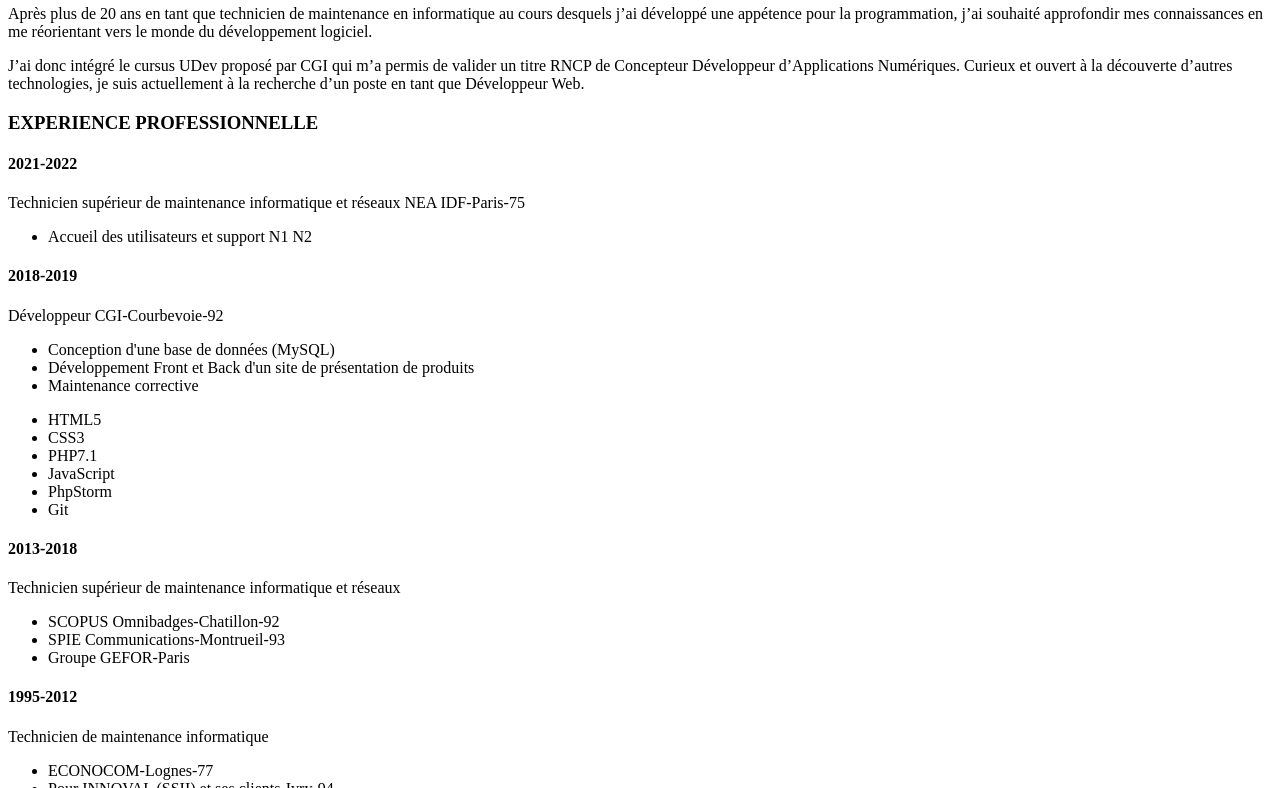
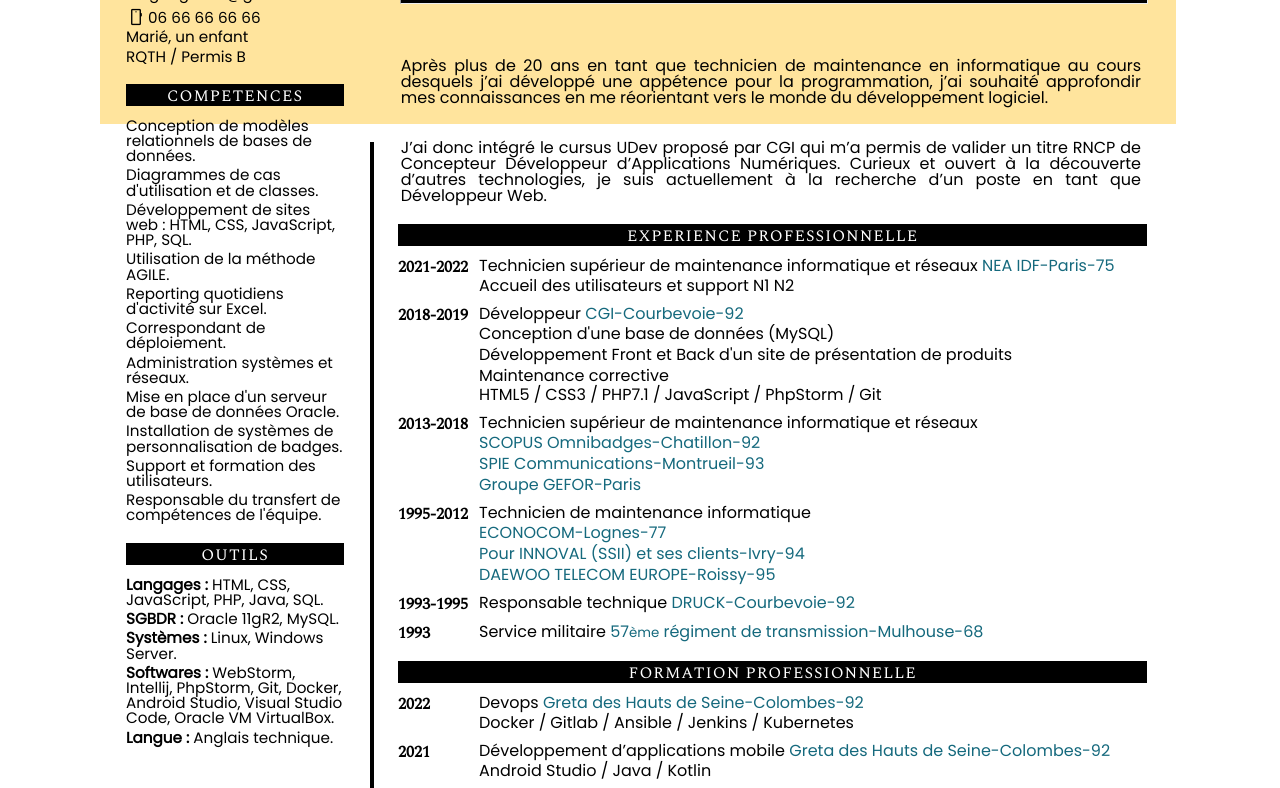
Before and after one commit to up-skilling/cv-switchstyles, a plain HTML site: page index.html in a window 1280 px wide. Shown: the part 122-910 px from the top of the page. Drawn offline with nearby package versions, Linux system fonts and the light colour scheme; a script that the page names is missing.

Commit message:
Ajout du fichier de style pour le premier thème

```diff
--- a/index.html
+++ b/index.html
@@ -5,17 +5,23 @@
     <meta http-equiv="X-UA-Compatible" content="IE=edge">
     <meta name="viewport" content="width=device-width, initial-scale=1.0">
     <title>CV Switch Styles</title>
-    <link rel="stylesheet" type="text/css" href="style.css">
+    <link rel="stylesheet" type="text/css" href="style-1.css">
+    <link rel="stylesheet" href="https://fonts.googleapis.com/css2?family=Material+Symbols+Outlined:opsz,wght,FILL,GRAD@48,400,0,0" />
     <link rel="stylesheet" href="https://fonts.googleapis.com/css2?family=Poppins&family=Spectral">
 </head>
 <body>
-    <header>
+
+    <header class="header">
+        <div>
             <h1>TAIGNIERE Gilles</h1>
             <h2>DEVELOPPEUR FULLSTACK JAVA/ANGULAR</h2>
+
+            <hr>
 
             <div class="presentation">
                 <p>Après plus de 20 ans en tant que technicien de maintenance en informatique au cours desquels j’ai développé une appétence pour la programmation, j’ai souhaité approfondir mes connaissances en me réorientant vers le monde du développement logiciel.</p>
                 <p>J’ai donc intégré le cursus UDev proposé par CGI qui m’a permis de valider un titre RNCP de Concepteur Développeur d’Applications Numériques. Curieux et ouvert à la découverte d’autres technologies, je suis actuellement à la recherche d’un poste en tant que Développeur Web.</p>
+            </div>
         </div>
     </header>
 
@@ -78,13 +84,17 @@
             </article>
 
             <article>
+                <div class="div-header">
                     <h4>1993-1995</h4>
                     <p>Responsable technique <span class="organisation">DRUCK-Courbevoie-92</span></p>
+                </div>
             </article>
 
             <article>
+                <div class="div-header">
                     <h4>1993</h4>
                     <p>Service militaire <span class="organisation">57<sup>ème</sup> régiment de transmission-Mulhouse-68</span></p>
+                </div>
             </article>
         </section>
 
@@ -148,66 +158,75 @@
             </article>
 
             <article>
+                <div class="div-header">
                     <h4>2014</h4>
                     <p>Administration de Bases de Données (Oracle), en Business Intelligence, et ITIL <span class="organisation">Demos-Pantin-93</span></p>
+                </div>
             </article>
 
             <article>
+                <div class="div-header">
                     <h4>2013</h4>
                     <p>Diplôme d'Informaticien Réseaux (TSMIR) - Niveau III <span class="organisation">IPREC-Paris</span></p>
+                </div>
             </article>
 
             <article>
+                <div class="div-header">
                     <h4>1991</h4>
-                <p>Baccalauréat Professionnel d’électronique options Maintenance en micro-informatique <span class="organisation"></span>IPI-Puteaux-92</p>
+                    <p>Baccalauréat Professionnel d’électronique options Maintenance en micro-informatique <span class="organisation">IPI-Puteaux-92</span></p>
+                </div>
             </article>
         </section>
     </main>
 
+    <div class="vertical-line"></div>
+
     <div class="about-me">
         <div class="photo">
-            <img src="portrait-gilles.jpg" alt="picture-gilles.jpg">
+            <img src="port-gilles.jpg" alt="picture-gilles.jpg">
         </div>
 
         <section>
             <h3>CONTACT</h3>
             <div class="section-content">
                 <ul>
-                    <li class="email">gtaigniere@gmail.com</li>
-                    <li class="phone">06 66 66 66 66</li>
+                    <li><span class="email material-symbols-outlined">mail</span>gtaigniere@gmail.com</li>
+                    <li><span class="phone material-symbols-outlined">smartphone</span>06 66 66 66 66</li>
                     <li>Marié, un enfant</li>
                     <li>RQTH / Permis B</li>
                 </ul>
             </div>
         </section>
+
         <section>
             <h3>COMPETENCES</h3>
             <div class="section-content">
                 <ul>
-                    <li>Conception de modèles relationnels de bases de données</li>
-                    <li>Diagrammes de cas d'utilisation et de classes</li>
-                    <li>Développement de sites web : HTML, CSS, JavaScript, PHP, SQL</li>
-                    <li>Utilisation de la méthode AGILE</li>
-                    <li>Reporting quotidiens d'activité sur Excel</li>
-                    <li>Correspondant de déploiement</li>
-                    <li>Administration sysytèmes et réseaux</li>
-                    <li>Mise en place d'un serveur de base de données Oracle</li>
-                    <li>Installation de systèmes de personnalisation de badges</li>
-                    <li>Support et formation des utilisateurs</li>
-                    <li>Responsable du transfert de compétences de l'équipe</li>
+                    <li>Conception de modèles relationnels de bases de données.</li>
+                    <li>Diagrammes de cas d'utilisation et de classes.</li>
+                    <li>Développement de sites web : HTML, CSS, JavaScript, PHP, SQL.</li>
+                    <li>Utilisation de la méthode AGILE.</li>
+                    <li>Reporting quotidiens d'activité sur Excel.</li>
+                    <li>Correspondant de déploiement.</li>
+                    <li>Administration systèmes et réseaux.</li>
+                    <li>Mise en place d'un serveur de base de données Oracle.</li>
+                    <li>Installation de systèmes de personnalisation de badges.</li>
+                    <li>Support et formation des utilisateurs.</li>
+                    <li>Responsable du transfert de compétences de l'équipe.</li>
                 </ul>
             </div>
         </section>
+
         <section>
             <h3>OUTILS</h3>
             <div class="section-content">
                 <ul>
-                    <li><span class="bold">Langages : </span>HTML, CSS, JavaScript, PHP, Java, SQL, Kotlin</li>
-                    <li><span class="bold">SGBDR : </span>Oracle 11gR2, MySQL</li>
-                    <li><span class="bold">Systèmes : </span>Unix, Linux, Windows Server</li>
-                    <li><span class="bold">Softwares : </span><span class="italic">Installation et configuration : </span>Pack
-                        Office, VMWare Workstation, Hyper-V, Oracle VM VirtualBox, PhpStorm, Git, Android Studio.</li>
-                    <li><span class="bold">Langue étrangère : </span>Anglais technique</li>
+                    <li><span class="bold">Langages : </span>HTML, CSS, JavaScript, PHP, Java, SQL.</li>
+                    <li><span class="bold">SGBDR : </span>Oracle 11gR2, MySQL.</li>
+                    <li><span class="bold">Systèmes : </span>Linux, Windows Server.</li>
+                    <li><span class="bold">Softwares : </span>WebStorm, Intellij, PhpStorm, Git, Docker, Android Studio, Visual Studio Code, Oracle VM VirtualBox.</li>
+                    <li><span class="bold">Langue : </span>Anglais technique.</li>
                 </ul>
             </div>
         </section>
--- /dev/null
+++ b/style-1.css
@@ -0,0 +1,268 @@
+/***** Reset CSS *****/
+html, body, div, span, applet, object, iframe,
+h1, h2, h3, h4, h5, h6, p, blockquote, pre,
+a, abbr, acronym, address, big, cite, code,
+del, dfn, em, img, ins, kbd, q, s, samp,
+small, strike, strong, sub, sup, tt, var,
+b, u, i, center,
+dl, dt, dd, ol, ul, li,
+fieldset, form, label, legend,
+table, caption, tbody, tfoot, thead, tr, th, td,
+article, aside, canvas, details, embed,
+figure, figcaption, footer, header, hgroup,
+menu, nav, output, ruby, section, summary,
+time, mark, audio, video {
+    margin: 0;
+    padding: 0;
+    border: 0;
+    vertical-align: baseline;
+}
+/* HTML5 display-role reset for older browsers */
+article, aside, details, figcaption, figure,
+footer, header, hgroup, menu, nav, section {
+    display: block;
+}
+body {
+    line-height: 1;
+}
+ol, ul {
+    list-style: none;
+}
+blockquote, q {
+    quotes: none;
+}
+table {
+    border-collapse: collapse;
+    border-spacing: 0;
+}
+
+/***** BEGIN *****/
+html {
+    display: flex;
+    justify-content: center;
+}
+
+body {
+    display: flex;
+    flex-wrap: wrap;
+    width: 100%;
+    max-width: 1080px;
+    font-family: 'Poppins', sans-serif;
+}
+
+h1, h2, h3, h4, h5, h6 {
+    font-family: 'Spectral', serif;
+}
+
+.bold {
+    font-weight: bold;
+}
+
+h2, h3 {
+    text-transform: uppercase;
+}
+
+/*** header ***/
+.header {
+    display: flex;
+    justify-content: end;
+    width: calc(100% - 4px);
+    order: 1;
+    padding-top: 25px;
+    background-color: #ffe49d;
+}
+
+.header > div {
+    display: flex;
+    flex-direction: column;
+    width: calc(74% - 50px);
+    max-width: 750px;
+    padding-right: 30px;
+}
+
+.header > div div {
+    padding: 0 5px 0 1px;
+}
+
+.header > div h1, .header > div h2 {
+    margin-bottom: 16px;
+}
+
+.header hr {
+    width: 100%;
+    height: 3px;
+    background-color: black;
+    color: black;
+}
+
+.presentation {
+    position: relative;
+    top: 46px;
+    text-align: justify;
+}
+
+.presentation p:last-child {
+    position: relative;
+    top: 34px;
+}
+
+/*** main ***/
+main {
+    position: relative;
+    top: 100px;
+    display: flex;
+    flex-direction: column;
+    align-items: center;
+    width: calc(74% - 50px);
+    max-width: 756px;
+    order: 4;
+    padding: 0 24px;
+    row-gap: 20px;
+}
+
+main > section {
+    display: flex;
+    flex-direction: column;
+    align-items: center;
+    width: 100%;
+    row-gap: 12px;
+}
+
+main h3 {
+    width: 100%;
+    padding: 4px 0 2px;
+    background-color: black;
+    color: white;
+    text-align: center;
+    font-weight: normal;
+    font-size: 1em;
+    letter-spacing: 1px;
+}
+
+article {
+    display: flex;
+    flex-direction: column;
+    align-items: start;
+    width: 100%;
+    row-gap: 3px;
+}
+
+article header, .div-header {
+    display: flex;
+    width: 100%;
+    column-gap: 5px;
+}
+
+article header h4, .div-header h4 {
+    min-width: 76px;
+    padding-top: 1px;
+    text-align: left;
+}
+
+article header p, .div-header p {
+    width: 100%;
+}
+
+.organisation {
+    color: #15697D;
+}
+
+article > ul {
+    display: flex;
+    flex-direction: column;
+    margin-left: 81px;
+    width: 100%;
+    row-gap: 5px;
+}
+
+.enumeration {
+    display: flex;
+    flex-direction: row;
+}
+
+.enumeration li:not(:last-child)::after {
+    padding-right: 4px;
+    content: " /";
+}
+
+/*** ligne-verticale ***/
+.vertical-line {
+    position: relative;
+    top: 18px;
+    left: 0;
+    height: 850px;
+    width: 4px;
+    background: black;
+    order: 3;
+}
+
+/*** div.about-me ***/
+div.about-me {
+    position: relative;
+    top: -225px;
+    display: flex;
+    flex-direction: column;
+    align-items: center;
+    width: 25%;
+    max-width: 322px;
+    order: 2;
+    row-gap: 20px;
+}
+
+.about-me .photo {
+    display: flex;
+    justify-content: center;
+    padding-bottom: 10px;
+}
+
+.photo img {
+    max-width: 218px;
+}
+
+div.about-me section {
+    display: flex;
+    flex-direction: column;
+    align-items: center;
+    width: 218px;
+    row-gap: 12px;
+}
+
+div.about-me h3 {
+    width: 100%;
+    padding: 4px 0 2px;
+    background-color: black;
+    color: white;
+    text-align: center;
+    font-weight: normal;
+    font-size: 1em;
+    letter-spacing: 1px;
+}
+
+div.about-me .section-content {
+    display: flex;
+    justify-content: center;
+    width: 100%;
+}
+
+.about-me .section-content ul {
+    display: flex;
+    flex-direction: column;
+    width: 100%;
+    row-gap: 4px;
+    font-size: 0.95em;
+}
+
+.section-content .email {
+    position: relative;
+    top: 5px;
+    margin-right: 3px;
+    font-size: 20px;
+}
+
+.section-content .phone {
+    position: relative;
+    top: 3px;
+    left: 1px;
+    margin-right: 4px;
+    font-size: 18px;
+}
```
Also changed, not shown: 1 other file. Lines whose indentation alone changed are shown as unchanged.
